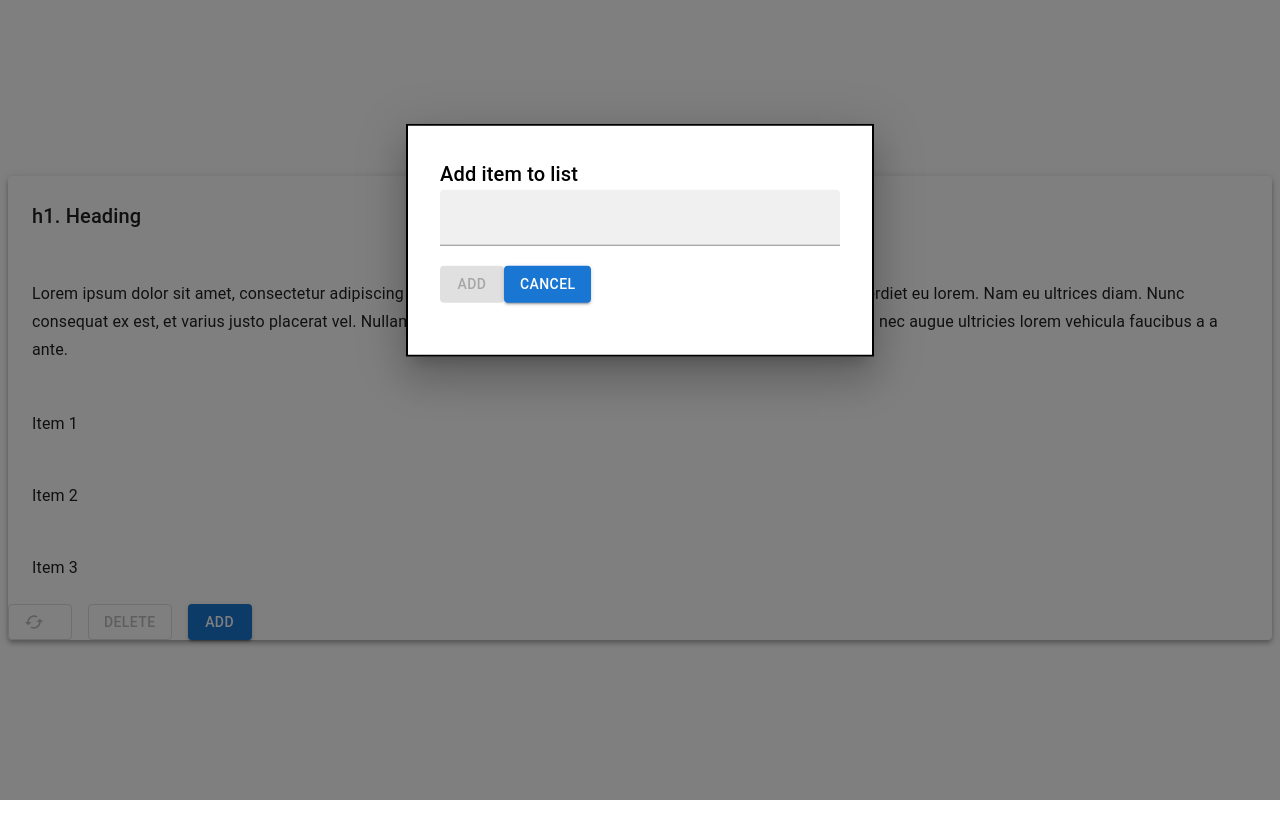
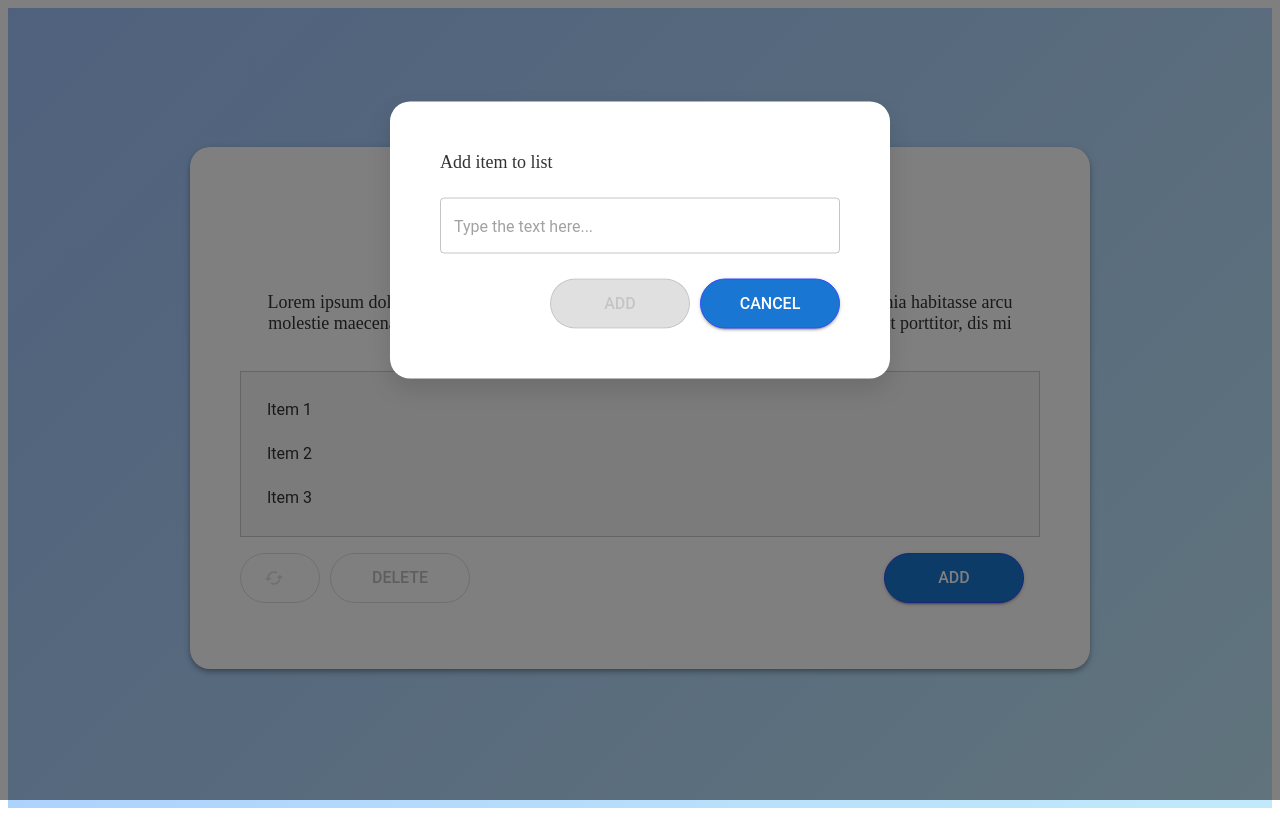
Before and after one commit to jmmartinezdesarrollo/ECI-ReacJS, a React (Create React App) app: page / in a window 1280 px wide. Both pictures are taken after a click on the button "ADD". Built offline with nearby package versions, Linux system fonts and the light colour scheme.

Commit message:
Added theme

```diff
--- a/src/App.js
+++ b/src/App.js
@@ -1,6 +1,10 @@
 import * as React from "react";
+import { ThemeProvider } from '@mui/material/styles';
+import {theme} from "./theme/index"
 import ECILayout from "./components/ECILayout";
 import ECIFillText from "./components/ECIFillText";
+
+
 function App() {
   const [items, setItems] = React.useState([
     {
@@ -18,9 +22,12 @@ function App() {
   ]);
   return (
     <div className="App">
-      <ECILayout>
+      <ThemeProvider theme={theme}>
+      <ECILayout >
         <ECIFillText items={items} setItems={setItems}></ECIFillText>
       </ECILayout>
+      </ThemeProvider>
+
     </div>
   );
 }
--- a/src/components/ECIFillText.js
+++ b/src/components/ECIFillText.js
@@ -70,12 +70,15 @@ export default function ECIFillText(props) {
       sx={{
         display: "flex",
         flexWrap: "wrap",
+        width: "100%",
+        maxWidth: "900px",
+        margin: "0 auto",
         "& > :not(style)": {
-          m: 1,
-          width: "100%",
-          maxWidth: "1300px",
-          margin: "0 auto",
+          p: "50px",
+          borderRadius: "20px",
+
         },
+
       }}
     >
       <Paper elevation={4}>
@@ -84,24 +87,28 @@ export default function ECIFillText(props) {
             display: "flex",
             flexWrap: "wrap",
             "& > :not(style)": {
-              m: 1,
+              m: 0,
               width: "100%",
-              padding: 2,
+              padding: "16px",
+
             },
           }}
         >
-          <Typography variant="h6" component="h1">
-            h1. Heading
+          <Typography align="center"variant="h1" component="h1">
+          This is a technical proof
           </Typography>
-          <Typography variant="subtitle1" component="p">
-            Lorem ipsum dolor sit amet, consectetur adipiscing elit. Curabitur
-            turpis nisl, euismod quis sollicitudin sit amet, imperdiet eu lorem.
-            Nam eu ultrices diam. Nunc consequat ex est, et varius justo
-            placerat vel. Nullam ac pulvinar est. Quisque vitae felis in mi
-            laoreet gravida. Nullam nec augue ultricies lorem vehicula faucibus
-            a a ante.
+          <Typography align="center" variant="p" component="p">
+          Lorem ipsum dolor sit amet consectetur adipiscing, elit mus primis nec inceptos. Lacinia habitasse arcu molestie maecenas cursus quam nunc, hendrerit posuere augue fames dictumst placerat porttitor, dis mi pharetra vestibulum venenatis phasellus.
           </Typography>
+          <Box sx={{ display: "flex",
+            flexWrap: "wrap",
+            "& > :not(style)": {
+              m: 0,
+              width: "100%",
+              padding: "10px",
 
+            },border: "1px solid #CCCCCC",
+            backgroundColor:"#F7F7F7"}}>
           {props.items.map((item) => {
             return (
               <FormControlLabel
@@ -114,13 +121,14 @@ export default function ECIFillText(props) {
                   />
                 }
                 label={item.value}
-                sx={{ backgroundColor: item.selected ? "aliceblue" : null }}
+                sx={{ backgroundColor: item.selected ? "#324BFF" : null, color: item.selected ? "#FFFFFF" : "#333333"}}
               />
             );
           })}
-        </Box>
-        <Stack direction="row" spacing={2}>
-          <Button disabled={cacheItems.length === 0 } onClick={cachedItemsButton} variant="outlined" startIcon={<CachedIcon />}>
+          </Box>
+          <Stack direction="row" sx={{justifyContent: "space-between", p :"16px 16px 16px 0 !important"}}>
+          <Box sx={{display: "flex", gap: "10px"}}>
+          <Button disabled={cacheItems.length === 0 } onClick={cachedItemsButton} variant="onlyIcon" startIcon={<CachedIcon />}>
            {cacheItems.length > 0 ? cacheItems.length  : null }
           </Button>
           <Button
@@ -130,8 +138,12 @@ export default function ECIFillText(props) {
           >
             Delete
           </Button>
+          </Box>
+
           <ECIModal value={modalValue}></ECIModal>
         </Stack>
+        </Box>
+
       </Paper>
     </Box>
   );
--- a/src/components/ECILayout.js
+++ b/src/components/ECILayout.js
@@ -8,6 +8,7 @@ export default function ECILayout({ children }) {
         display: "flex",
         justifyContent: "center",
         alignItems: "center",
+        background: "transparent linear-gradient(135deg, #A1C4FD 0%, #C2E9FB 100%) 0% 0% no-repeat padding-box;",
       }}
     >
       {children}
--- a/src/components/ECIModal.js
+++ b/src/components/ECIModal.js
@@ -4,17 +4,21 @@ import Button from "@mui/material/Button";
 import Typography from "@mui/material/Typography";
 import Modal from "@mui/material/Modal";
 import TextField from "@mui/material/TextField";
+import Stack from "@mui/material/Stack";
 
 const style = {
   position: "absolute",
+  display: "flex",
+  flexDirection: "column",
+  gap: "25px",
   top: "30%",
   left: "50%",
   transform: "translate(-50%, -50%)",
   width: 400,
   bgcolor: "background.paper",
-  border: "2px solid #000",
-  boxShadow: 24,
-  p: 4,
+  boxShadow: "0px 10px 24px #0000001F",
+  borderRadius: "20px",
+  p: "50px",
 };
 
 export default function ECIModal(props) {
@@ -46,18 +50,25 @@ export default function ECIModal(props) {
         aria-describedby="modal-modal-description"
       >
         <Box sx={style}>
-          <Typography id="modal-modal-title" variant="h6" component="h2" >
+          <Typography id="modal-modal-title" variant="p" component="p" >
           Add item to list
           </Typography>
 
+          <Box>
           <TextField
             sx={{ width: "100%" }}
-            variant="filled"
+            placeholder="Type the text here..."
+            variant="outlined"
             onChange={(e) => {
               setValue(e.target.value);
             }}
           />
-          <Box sx={{ margin: "20px 0" }}>
+          </Box>
+
+          <Stack direction="row" sx={{justifyContent: "flex-end", p : 0 ,  gap: "10px"}}>
+
+
+
             <Button
               variant="contained"
               disabled={value.length === 0}
@@ -66,7 +77,8 @@ export default function ECIModal(props) {
               ADD
             </Button>
             <Button variant="contained" onClick={handleClose}>CANCEL</Button>
-          </Box>
+
+          </Stack>
         </Box>
       </Modal>
     </div>
--- /dev/null
+++ b/src/theme/index.js
@@ -0,0 +1,83 @@
+import { createTheme } from '@mui/material/styles';
+
+export const theme = createTheme({
+
+  typography: {
+    fontFamily:'Montserrat,Roboto',
+    h1: {
+      fontSize: "40px",
+      color:"#333333s"
+    },
+    p: {
+      fontSize: "18px",
+      color:"#333333"
+    },
+    label: {
+      fontSize: "18px",
+      color:"#333333"
+    },
+    button: {
+      fontSize: "16px",
+
+    },
+  },
+  components: {
+    MuiButton: {
+      styleOverrides: {
+        contained: {
+          width:"140px",
+          height:"50px",
+          color:"##FFFFFF",
+          border: "1px solid #324BFF",
+          borderRadius: "50px",
+          backgroundColor: '#324BFF',
+        },
+        outlined: {
+          width:"140px",
+          height:"50px",
+          color:"##FFFFFF",
+          border: "1px solid #324BFF",
+          borderRadius: "50px",
+
+        },
+        contained: {
+          width:"140px",
+          height:"50px",
+          color:"##FFFFFF",
+          border: "1px solid #324BFF",
+          borderRadius: "50px",
+          '&:disabled': {
+            color:"rgba(0, 0, 0, 0.12)",
+            border: "1px solid rgba(0, 0, 0, 0.12)",
+
+          },
+
+        },
+        onlyIcon: {
+          width:"80px",
+          height:"50px",
+          color:"#324BFF",
+          border: "1px solid #324BFF",
+          borderRadius: "50px",
+          '&:disabled': {
+            color:"rgba(0, 0, 0, 0.12)",
+            border: "1px solid rgba(0, 0, 0, 0.12)",
+
+          },
+        }
+      }
+    },
+    MuiInput: {
+      styleOverrides: {
+        outlined: {
+          width:"140px",
+          height:"50px",
+          color:"##FFFFFF",
+          border: "1px solid #324BFF",
+          borderRadius: "50px",
+          backgroundColor: '#324BFF',
+        },
+      }
+    },
+  }
+});
```
